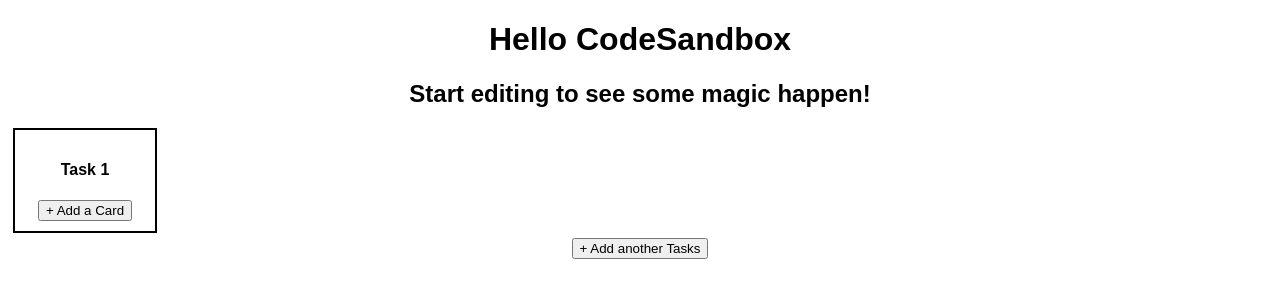
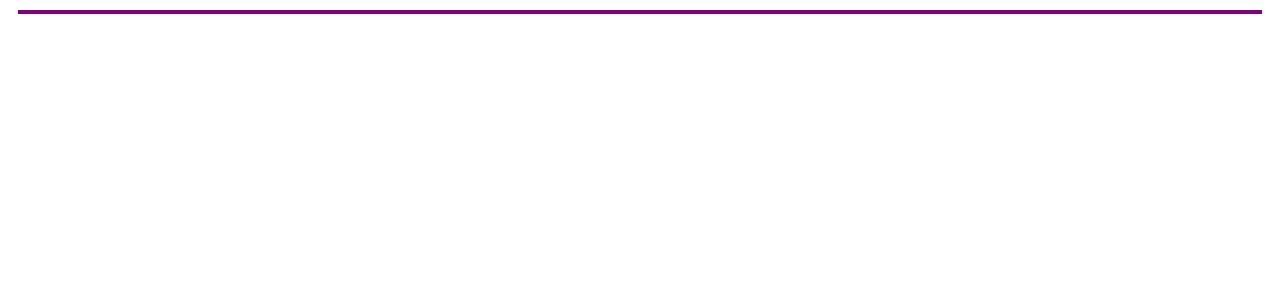
Before and after one commit to mohammadmanzoor8972/Task-Management-React, a React (Create React App) app: page / in a window 1280 px wide. Shown: the top 300 px of the page. Built offline with nearby package versions, Linux system fonts and the light colour scheme.

Commit message:
added styled component

```diff
--- a/src/App.js
+++ b/src/App.js
@@ -2,62 +2,15 @@
 import "./styles.css";
 import {createGlobalStyle} from "styled-components";
 import styled from "styled-components";
+import { Container } from "./styled/container";
 
 
 export default function App() {
-  const data = ["Task 1", "Task 2", "Task 3"];
   return (
-    <div className="App">
-      <h1>Hello CodeSandbox</h1>
-      <h2>Start editing to see some magic happen!</h2>
-    <Tasks/>
-    <button onClick={()=>{
+   <>
+   <Container>
 
-    }}>+ Add another Tasks</button>
-    </div>
+   </Container>
+   </>
   );
 }
-
-
-const TaskListStyled = styled.div`
-width: 120px;
-border: 2px solid black;
-padding: 10px;
-margin: 5px;
-`
-
-const Tasks =()=>{
-  const [task, setTask] = React.useState([]);
-  return(
-<div>
-<TaskListStyled>
-<h4>Task 1</h4>
- {task && task.map(item=><TasksItems task={item}/>)
-
- }
-
-  <button onClick={()=>{
-    const p = prompt("Enter Title");
-    setTask([...task, p])
-    }}>+ Add a Card</button>
-
-</TaskListStyled>
-</div>
-  )
-}
-
-const TaskItemStyle = styled.div`
-width: 100px;
-max-height: 100px;
-border: 1px solid black;
-padding: 5px;
-margin: 2px;
-`
-
-const TasksItems =({task})=>{
-  return(
-    <TaskItemStyle>
-    {task}
-    </TaskItemStyle>
-  )
-}
--- a/src/index.js
+++ b/src/index.js
@@ -5,8 +5,6 @@
 
 const rootElement = document.getElementById("root");
 ReactDOM.render(
-  <React.StrictMode>
-    <App />
-  </React.StrictMode>,
+    <App />,
   rootElement
 );
--- a/src/styled/color.js
+++ /dev/null
@@ -1 +0,0 @@
-export default color = "red"
--- a/src/styled/container.js
+++ b/src/styled/container.js
@@ -1,5 +1,8 @@
+import styled from "styled-components";
+import { primaryColorLight } from "./theme";
+
 export const Container = styled.div`
   border: 2px solid purple;
   margin: 10px;
-  background-color: #ffeeff;
+  background-color: ${primaryColorLight}
 `;
--- /dev/null
+++ b/src/styled/theme.js
@@ -0,0 +1,2 @@
+export const primaryColor = "purple";
+export const primaryColorLight = "#ffeeff";
```
